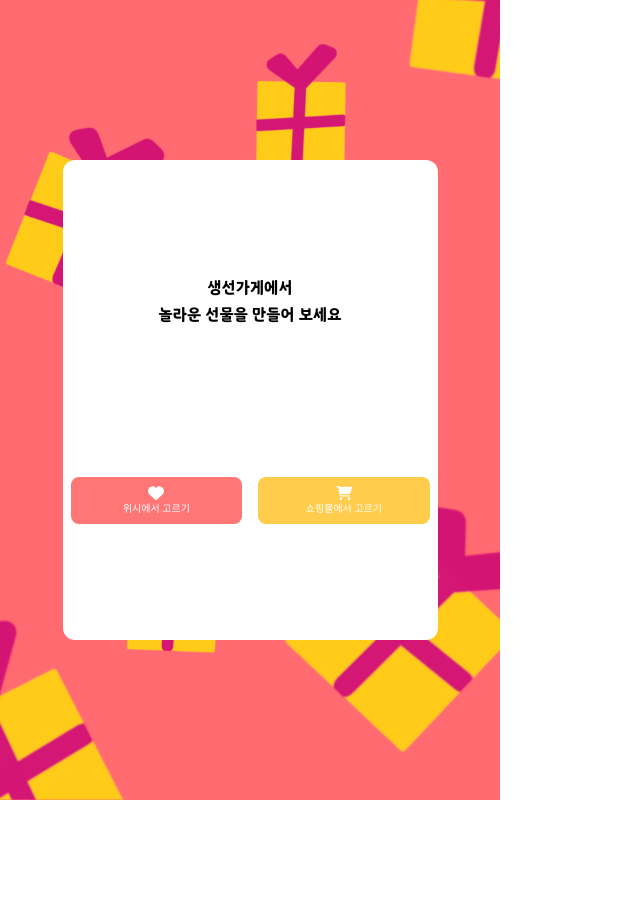
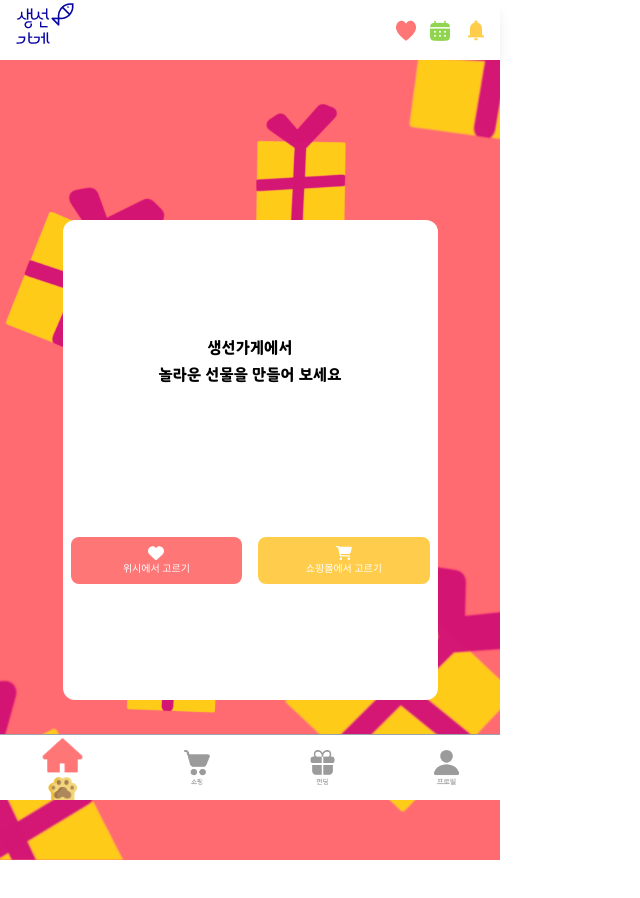
Before and after one commit to sun-mart-egg/funding-gift, a React (Vite) app in the folder FE/: page /make-funding-main in a window 1280 px wide. Shown: the top 898 px of the page, without its empty margins (0-640 px from the left). Before the commit the page ends 800 px from the top, so only its background shows below. Built offline with nearby package versions, Linux system fonts and the light colour scheme.

Commit message:
[FE][Fix] index.css 머지시 충돌 난 부분 해결

```diff
--- a/FE/src/App.jsx
+++ b/FE/src/App.jsx
@@ -3,7 +3,7 @@ import { BrowserRouter, Routes, Route } from "react-router-dom";
 import MainLayout from "./components/UI/MainLayout.jsx";
 import SubLayout from "./components/UI/SubLayout.jsx";
 
-import Login from "./components/Login/Login.jsx"
+import Login from "./components/Login/Login.jsx";
 import Signup from "./components/Login/Signup.jsx";
 
 import MyFunding from "./components/Funding/pages/MyFunding";
@@ -23,33 +23,37 @@ import MakeFundingFinish from "./components/Funding/pages/MakeFundingFinish.jsx"
 import Home from "./components/Home/Home.jsx";
 import MyFundingDetail from "./components/Funding/pages/MyFundingDetail.jsx";
 
-
 function App() {
   return (
     <div className="main-layer">
       <BrowserRouter>
         <Routes>
           <Route element={<MainLayout />}>
-
             <Route path="/" element={<Home />} />
             <Route path="/my-funding" element={<MyFunding />} />
             <Route path="/product" element={<Product />} />
+            <Route path="/make-funding-main" element={<MakeFundingMain />} />
           </Route>
 
           <Route element={<SubLayout />}>
             <Route path="/login" element={<Login />} />
-            <Route path="/signup" element={<Signup />}/>
+            <Route path="/signup" element={<Signup />} />
+            <Route path="/my-funding-detail" element={<MyFundingDetail />} />
+            <Route
+              path="/make-funding-detail"
+              element={<MakeFundingDetail />}
+            />
+            <Route
+              path="/make-funding-finish"
+              element={<MakeFundingFinish />}
+            />
           </Route>
 
-          <Route path="/make-funding-detail" element={<MakeFundingDetail />} />
-          <Route path="/make-funding-main" element={<MakeFundingMain />} />
-          <Route path="/make-funding-finish" element={<MakeFundingFinish />} />
           <Route path="/participate" element={<ParticipatePage />} />
           <Route path="/pay" element={<Paypage />} />
           <Route path="/product/:productId" element={<ProductDetail />} />
           <Route path="/brand/:brandId" element={<BrandStore />} />
           <Route path="/wishlist/:userId" element={<Wishlist />} />
-          <Route path="/my-funding-detail" element={<MyFundingDetail />} />
         </Routes>
       </BrowserRouter>
     </div>
--- a/FE/src/components/UI/MainLayout.jsx
+++ b/FE/src/components/UI/MainLayout.jsx
@@ -10,7 +10,7 @@ function MainLayout() {
     <div className="flex min-h-screen w-full flex-col">
       <MainHeader setActiveIcon={setActiveIcon} />
       {/* Outlet 내용과 Footer가 겹치지 않도록 padding-bottom 추가 */}
-      <div className="flex-grow pb-20">
+      <div className=" w-full flex-grow pb-20">
         <Outlet />
       </div>
       {/* Footer는 여기에 그대로 유지 */}
--- a/FE/src/components/UI/SubLayout.jsx
+++ b/FE/src/components/UI/SubLayout.jsx
@@ -2,11 +2,13 @@ import SubHeader from "./SubHeader.jsx";
 import { Outlet } from "react-router-dom";
 
 function SubLayout() {
-    return (
-        <>
-        <SubHeader />
+  return (
+    <div className="flex min-h-screen w-full flex-col">
+      <SubHeader />
+      <div className="flex-grow ">
         <Outlet />
-        </>
-    )
+      </div>
+    </div>
+  );
 }
-export default SubLayout
+export default SubLayout;
--- a/FE/src/index.css
+++ b/FE/src/index.css
@@ -6,32 +6,32 @@
 
 /* 글꼴 */
 @font-face {
-  font-family: '산토끼';
+  font-family: "산토끼";
   src: url(/fonts/HSSantokki-Regular.ttf);
 }
 
 @font-face {
-  font-family: '나눔스퀘어bold';
+  font-family: "나눔스퀘어bold";
   src: url(/fonts/NanumSquare_acB.ttf);
 }
 
 @font-face {
-  font-family: '나눔스퀘어regular';
+  font-family: "나눔스퀘어regular";
   src: url(/fonts/NanumSquare_acR.ttf);
 }
 
 @font-face {
-  font-family: '온글잎시우';
+  font-family: "온글잎시우";
   src: url(/fonts/Ownglyph_2022_UWY_Si_Woo-Rg.ttf);
 }
 
 @font-face {
-  font-family: '호빵';
+  font-family: "호빵";
   src: url(/fonts/SDSamliphopangcheTTFBasic.ttf);
 }
 
 @font-face {
-  font-family: '영도';
+  font-family: "영도";
   src: url(/fonts/Yeongdo.ttf);
 }
 
@@ -39,29 +39,37 @@
 @layer components {
   .main-layer {
     /* 열방향, 가운데정렬, 최대너비500, 너비반응형, 배경흰색 */
-    @apply flex flex-col justify-center items-center max-w-[500px] w-full h-screen bg-white
+    @apply flex h-screen w-full max-w-[500px]
+            flex-col items-center justify-center bg-white;
   }
 
   .header {
-    @apply flex flex-row items-center bg-white shadow-lg absolute top-0 max-w-[500px] w-full max-h-[60px] h-full
+    @apply flex h-full max-h-[60px]
+        w-full max-w-[500px]
+        flex-row items-center
+        bg-white shadow-lg;
   }
 
   .footer {
     /* 행방향, 가운데정렬, 배경흰색, absolute 바닥고정, 윗부분 회색 border */
-    @apply absolute bottom-0 flex h-[80px] w-full max-w-[500px] flex-row items-center justify-between border-t-[1px] border-gray-400 bg-white px-10;
+    @apply absolute bottom-0 flex h-[80px]
+        w-full max-w-[500px] flex-row items-center justify-between
+        border-t-[1px] border-gray-400
+        bg-white px-10;
   }
 
   .common-btn {
     /* 가운데정렬, 테투리둥글게, 나눔스퀘어, 글꼴흰색, 배경주황색 */
-    @apply flex flex-row items-center justify-center rounded-lg bg-cusColor3 font-cusFont3 text-white;
+    @apply flex flex-row items-center justify-center
+        rounded-lg bg-cusColor3 font-cusFont3 text-white;
   }
 
   /* 회원, 친구목록 관련 */
   .signup-font {
-    @apply font-cusFont3 text-gray-400
+    @apply font-cusFont3 text-gray-400;
   }
 
   .fav-btn {
-    @apply max-w-[100px] max-h-[100px] w-full h-full bg-white border-[3px] rounded
+    @apply h-full max-h-[100px] w-full max-w-[100px] rounded border-[3px] bg-white;
   }
 }
```
